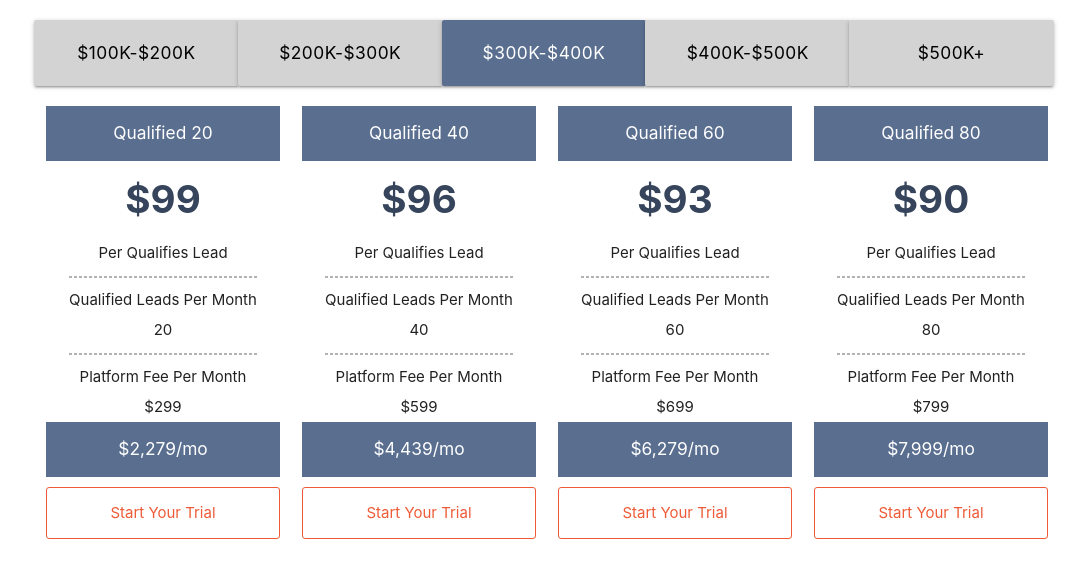
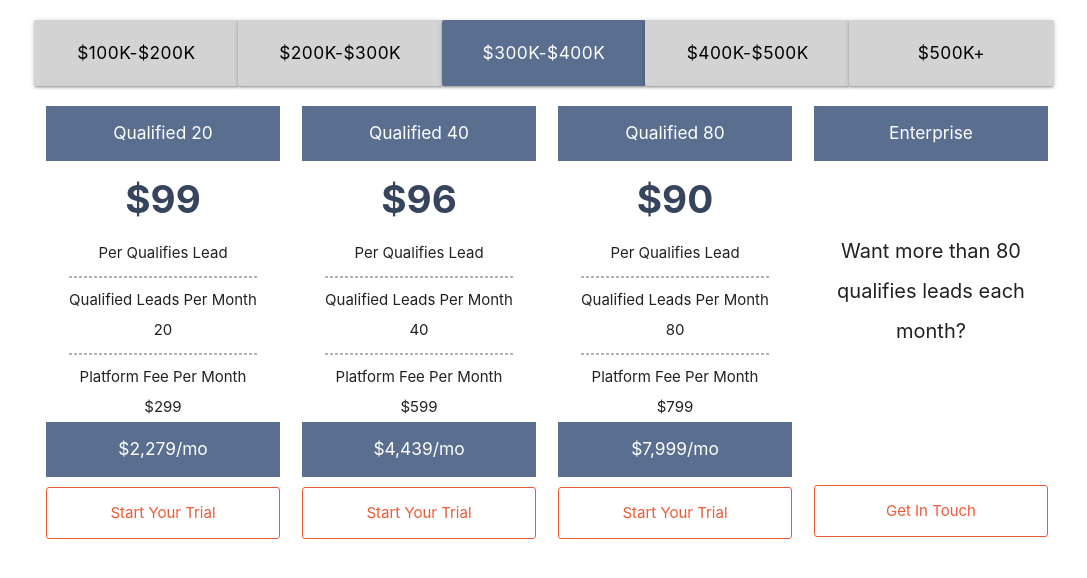
Before and after one commit to harshsaini786/SquadProject, a React (Create React App) app: page / in a window 1280 px wide. Shown: the top 578 px of the page, without its empty margins (93-1180 px from the left). Built offline with nearby package versions, Linux system fonts and the light colour scheme.

Commit message:
Intermediate commit

```diff
--- a/package.json
+++ b/package.json
@@ -8,6 +8,8 @@
   ],
   "main": "src/index.js",
   "dependencies": {
+    "jquery": "3.5.1",
+    "jquery-modal": "0.9.2",
     "materialize-css": "1.0.0",
     "react": "16.12.0",
     "react-dom": "16.12.0",
--- a/src/App.js
+++ b/src/App.js
@@ -3,28 +3,113 @@ import "./styles.css";
 import jsonData from "./utills/jsonData.json";
 import PlansHeader from "./components/PlansHeader";
 import PlansCard from "./components/PlansCard";
+import EnterpriseCard from "./components/EnterpriseCard";
 
 export default class App extends Component {
   state = {
     plansData: jsonData,
     plans: Object.keys(jsonData),
-    selectedPlan: "$300K-$400K"
+    selectedPlan: "$300K-$400K",
+    planSelectedText: ""
+  };
+
+  headerClick = (plan) => {
+    this.setState({ selectedPlan: plan });
+  };
+
+  contactUs = (plan) => {
+    // document.getElementById("submitModal").style.cssText =
+    //   "display:block; top:20%; z-index: 999;";
+    // document.getElementById("overlay").style.cssText =
+    //   "overflow: hidden !important;";
+    let text = "";
+    if(plan){text = plan.plan}
+    else{ text = "Enterprise"}
+    this.setState({planSelectedText: text})
   };
 
   render() {
-    const { plans, selectedPlan, plansData } = this.state;
+    const { plans, selectedPlan, plansData, planSelectedText } = this.state;
     const currentPlan = plansData[selectedPlan];
     return (
-      <div className="App txtAlignCenter ">
+      <div id="main" className="App txtAlignCenter ">
         <div className="row">
           {plans.map((plan) => (
-            <PlansHeader plan={plan} active={plan === selectedPlan} />
+            <PlansHeader
+              key={plan}
+              plan={plan}
+              active={plan === selectedPlan}
+              handleClick={this.headerClick}
+            />
           ))}
         </div>
         <div className="row">
           {currentPlan.map((data) => (
-            <PlansCard data={data} />
+            <PlansCard
+              key={data.plan}
+              data={data}
+              handleClick={this.contactUs}
+            />
           ))}
+          <EnterpriseCard handleClick={this.contactUs} />
+        </div>
+        <div id="submitModal" className="modal">
+          <div class="modal-content">
+            <h4>Get Started with SquadVoice</h4>
+            <hr />
+            <div className="planSelected modalText">Plan Selected: {planSelectedText}</div>            <div className="modalText">Name</div>
+            <input id="name" type="text" />
+            <div className="row">
+              <div class="col s5 m5 l5 modalText">Email</div>
+              <div className="col s5 m5 l5 modalText marginLeft">Phone No.</div>
+            </div>
+            <div className="row">
+              <input id="email" className="col s5 m5 l5" type="email" />
+              <input id="phone" className="col s5 m5 l5 marginLeft" type="text" />
+            </div>
+            <div className="row">
+              <div class="col s5 m5 l5 modalText">
+                No. of leads you generated in a month
+              </div>
+              <div className="col s5 m5 l5 modalText marginLeft">
+                Total leads in your CRM
+              </div>
+            </div>
+            <div className="row">
+              <input id="leadsInAMonth" className="col s5 m5 l5" type="number" />
+              <input id="crmLeads" className="col s5 m5 l5 marginLeft" type="number" />
+            </div>
+            <div className="row">
+              <div class="col s5 m5 l5 modalText">Which CRM do you use?</div>
+              <div className="col s5 m5 l5 modalText marginLeft">
+                No. of Agents
+              </div>
+            </div>
+            <div className="row">
+              <input id="crm" className="col s5 m5 l5" type="text" />
+              <input id="noOfAgent" className="col s5 m5 l5 marginLeft" type="number" />
+            </div>
+            <div className="modalText">What are your biggest sources?</div>
+            <div className="modalText dealSource">
+              <input type="checkbox" value="Zillow"/> Zillow
+              <input type="checkbox" value="Realtor"/> Realtor
+              <input type="checkbox" value="Ylopo"/> Ylopo
+              <input type="checkbox" value="Others"/> Others
+            </div>
+            <div className="modalText source">How did you hear about us?</div>
+            <div className="modalText">
+              <input type="checkbox" value="Google"/> Google
+              <input type="checkbox" value="Facebook"/> Facebook
+              <input type="checkbox" value="Email"/> Email
+              <input type="checkbox" value="Friends"/> Friends
+              <input type="checkbox" value="Real Closers"/> Real Closers
+            </div>
+          </div>
+          <div class="modal-footer">
+            <a href="#!" class="modal-close waves-effect waves-green btn-flat">
+              Agree
+            </a>
+          </div>
         </div>
       </div>
     );
--- /dev/null
+++ b/src/components/EnterpriseCard.js
@@ -0,0 +1,16 @@
+import React from "react";
+import "../styles.css";
+
+export default function EnterpriseCard({ handleClick }) {
+  return (
+    <div className="row col s12 m6 l3">
+      <div className="plansButtons">Enterprise</div>
+      <div className="enterpriseText">
+        Want more than 80 qualifies leads each month?
+      </div>
+      <div onClick={() => handleClick()} className="actionButtonOrange">
+        Get In Touch
+      </div>
+    </div>
+  );
+}
--- a/src/components/PlansCard.js
+++ b/src/components/PlansCard.js
@@ -1,7 +1,7 @@
 import React from "react";
 import "../styles.css";
 
-export default function PlansCard({ data }) {
+export default function PlansCard({ data, handleClick }) {
   return (
     <div className="row col s12 m6 l3">
       <div className="plansButtons">{data.plan}</div>
@@ -15,7 +15,9 @@ export default function PlansCard({ data }) {
       <div>{data.totalPlatformPrice}</div>
       <div className="plansButtons">{data.finalPackagePrice}/mo</div>
 
-      <div className="actionButtonOrange">Start Your Trial</div>
+      <div onClick={() => handleClick(data)} className="actionButtonOrange">
+        Start Your Trial
+      </div>
     </div>
   );
 }
--- a/src/components/PlansHeader.js
+++ b/src/components/PlansHeader.js
@@ -1,9 +1,10 @@
 import React from "react";
 import "../styles.css";
 
-export default function PlansHeader({ plan, active }) {
+export default function PlansHeader({ plan, active, handleClick }) {
   return (
     <div
+      onClick={() => handleClick(plan)}
       className={
         (active ? "plansButtons" : "greyedColor") +
         " waves-effect waves-light btn col s12 defaultWidth"
--- a/src/styles.css
+++ b/src/styles.css
@@ -2,6 +2,27 @@
 .btn-large:hover,
 .btn-small:hover {
   background-color: #5a6f90;
+}
+
+[type="checkbox"]:not(:checked),
+[type="checkbox"]:checked {
+  position: static;
+  opacity: 1;
+  pointer-events: unset !important;
+}
+
+.planSelected {
+  font-weight: bold;
+  font-size: 14pt;
+}
+
+input[type="checkbox"] {
+  margin-left: 8px;
+}
+
+div,
+span {
+  cursor: default;
 }
 
 .parent {
@@ -13,7 +34,7 @@
   width: 80%;
   margin: 20px auto !important;
 }
-@media only screen and (min-width: 600px) {
+@media only screen and (min-width: 1000px) {
   .defaultWidth {
     width: 20% !important;
   }
@@ -25,6 +46,14 @@
 
 .fontSize {
   font-size: 13pt;
+}
+
+.modalText {
+  text-align: left;
+}
+
+.marginLeft {
+  margin-left: 15% !important;
 }
 
 .plansButtons {
@@ -69,6 +98,7 @@
 .actionButtonOrange:hover {
   background-color: #ef5a36;
   color: white;
+  cursor: pointer;
 }
 
 .perLeadPrice {
@@ -76,3 +106,9 @@
   font-weight: bold;
   color: #36455c;
 }
+
+.enterpriseText {
+  height: 314.5px;
+  padding: 70px 21px;
+  font-size: 15pt;
+}
--- a/src/utills/jsonData.json
+++ b/src/utills/jsonData.json
@@ -15,14 +15,6 @@
       "totalQualifiedLeadPrice": "$2,680",
       "totalPlatformPrice": "$599",
       "finalPackagePrice": "$3,279"
-     },
-     {
-        "plan": "Qualified 60",
-        "leadsPerMonth": 60,
-        "pricePerLiveTransfer": "$65",
-        "totalQualifiedLeadPrice": "$3,900",
-        "totalPlatformPrice": "$699",
-        "finalPackagePrice": "$4,599"
     },
     {
       "plan": "Qualified 80",
@@ -51,14 +43,6 @@
       "finalPackagePrice": "$3,679"
     },
     {
-        "plan": "Qualified 60",
-        "leadsPerMonth": 60,
-        "pricePerLiveTransfer": "$74",
-        "totalQualifiedLeadPrice": "$4,440",
-        "totalPlatformPrice": "$699",
-        "finalPackagePrice": "$5,139"
-     },
-     {
       "plan": "Qualified 80",
       "leadsPerMonth": 80,
       "pricePerLiveTransfer": "$72",
@@ -83,14 +67,6 @@
       "totalQualifiedLeadPrice": "$3,840",
       "totalPlatformPrice": "$599",
       "finalPackagePrice": "$4,439"
-     },
-     {
-        "plan": "Qualified 60",
-        "leadsPerMonth": 60,
-        "pricePerLiveTransfer": "$93",
-        "totalQualifiedLeadPrice": "$5,580",
-        "totalPlatformPrice": "$699",
-        "finalPackagePrice": "$6,279"
     },
     {
       "plan": "Qualified 80",
@@ -119,14 +95,6 @@
       "finalPackagePrice": "$4,839"
     },
     {
-        "plan": "Qualified 60",
-        "leadsPerMonth": 60,
-        "pricePerLiveTransfer": "$102",
-        "totalQualifiedLeadPrice": "$6,120",
-        "totalPlatformPrice": "$699",
-        "finalPackagePrice": "$6,819"
-     },
-     {
       "plan": "Qualified 80",
       "leadsPerMonth": 80,
       "pricePerLiveTransfer": "$99",
@@ -153,14 +121,6 @@
       "finalPackagePrice": "$5,599"
     },
     {
-        "plan": "Qualified 60",
-        "leadsPerMonth": 60,
-        "pricePerLiveTransfer": "$121",
-        "totalQualifiedLeadPrice": "$7,260",
-        "totalPlatformPrice": "$699",
-        "finalPackagePrice": "$7,959"
-     },
-     {
       "plan": "Qualified 80",
       "leadsPerMonth": 80,
       "pricePerLiveTransfer": "$117",
```
Lines whose indentation alone changed are shown as unchanged.
